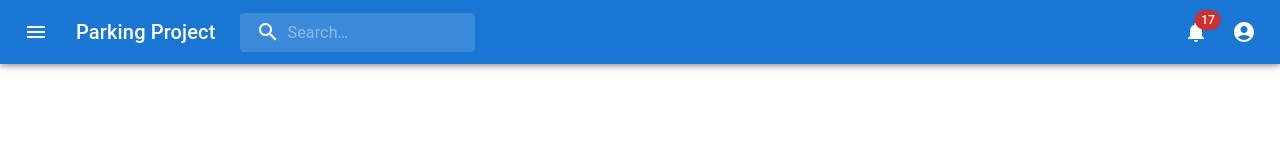
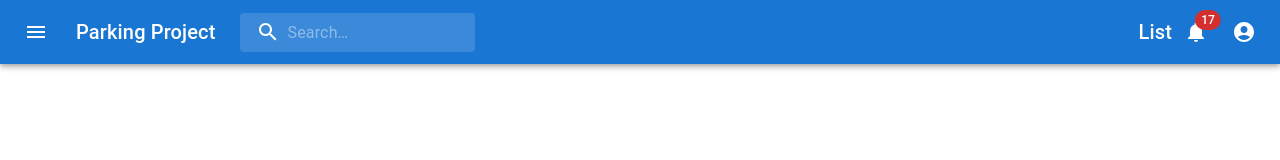
Before and after one commit to hafeefas/HCIParking, a React (Create React App) app: page / in a window 1280 px wide. Shown: the top 160 px of the page. Built offline with nearby package versions, Linux system fonts and the light colour scheme.

Commit message:
list link  added to navbar, need to add drawer functionality

```diff
--- a/src/components/Navbar.js
+++ b/src/components/Navbar.js
@@ -1,61 +1,74 @@
-import * as React from 'react';
-import { styled, alpha } from '@mui/material/styles';
-import AppBar from '@mui/material/AppBar';
-import Box from '@mui/material/Box';
-import Toolbar from '@mui/material/Toolbar';
-import IconButton from '@mui/material/IconButton';
-import Typography from '@mui/material/Typography';
-import InputBase from '@mui/material/InputBase';
-import Badge from '@mui/material/Badge';
-import MenuItem from '@mui/material/MenuItem';
-import Menu from '@mui/material/Menu';
-import MenuIcon from '@mui/icons-material/Menu';
-import SearchIcon from '@mui/icons-material/Search';
-import AccountCircle from '@mui/icons-material/AccountCircle';
-import NotificationsIcon from '@mui/icons-material/Notifications';
-import MoreIcon from '@mui/icons-material/MoreVert';
+import * as React from "react";
+import { styled, alpha } from "@mui/material/styles";
+import AppBar from "@mui/material/AppBar";
+import Box from "@mui/material/Box";
+import Toolbar from "@mui/material/Toolbar";
+import IconButton from "@mui/material/IconButton";
+import Typography from "@mui/material/Typography";
+import InputBase from "@mui/material/InputBase";
+import Badge from "@mui/material/Badge";
+import MenuItem from "@mui/material/MenuItem";
+import Menu from "@mui/material/Menu";
+import MenuIcon from "@mui/icons-material/Menu";
+import SearchIcon from "@mui/icons-material/Search";
+import AccountCircle from "@mui/icons-material/AccountCircle";
+import NotificationsIcon from "@mui/icons-material/Notifications";
+import MoreIcon from "@mui/icons-material/MoreVert";
+import Drawer from "@mui/material/Drawer";
 
-const Search = styled('div')(({ theme }) => ({
-  position: 'relative',
+const Search = styled("div")(({ theme }) => ({
+  position: "relative",
   borderRadius: theme.shape.borderRadius,
   backgroundColor: alpha(theme.palette.common.white, 0.15),
-  '&:hover': {
+  "&:hover": {
     backgroundColor: alpha(theme.palette.common.white, 0.25),
   },
   marginRight: theme.spacing(2),
   marginLeft: 0,
-  width: '100%',
-  [theme.breakpoints.up('sm')]: {
+  width: "100%",
+  [theme.breakpoints.up("sm")]: {
     marginLeft: theme.spacing(3),
-    width: 'auto',
+    width: "auto",
   },
 }));
 
-const SearchIconWrapper = styled('div')(({ theme }) => ({
+const SearchIconWrapper = styled("div")(({ theme }) => ({
   padding: theme.spacing(0, 2),
-  height: '100%',
-  position: 'absolute',
-  pointerEvents: 'none',
-  display: 'flex',
-  alignItems: 'center',
-  justifyContent: 'center',
+  height: "100%",
+  position: "absolute",
+  pointerEvents: "none",
+  display: "flex",
+  alignItems: "center",
+  justifyContent: "center",
 }));
 
 const StyledInputBase = styled(InputBase)(({ theme }) => ({
-  color: 'inherit',
-  '& .MuiInputBase-input': {
+  color: "inherit",
+  "& .MuiInputBase-input": {
     padding: theme.spacing(1, 1, 1, 0),
     // vertical padding + font size from searchIcon
     paddingLeft: `calc(1em + ${theme.spacing(4)})`,
-    transition: theme.transitions.create('width'),
-    width: '100%',
-    [theme.breakpoints.up('md')]: {
-      width: '20ch',
+    transition: theme.transitions.create("width"),
+    width: "100%",
+    [theme.breakpoints.up("md")]: {
+      width: "20ch",
     },
   },
 }));
 
 export default function PrimarySearchAppBar() {
+  // State to control the drawer
+  const [isDrawerOpen, setDrawerOpen] = React.useState(false);
+
+  // Handle opening and closing of the drawer
+  const handleDrawerOpen = () => {
+    setDrawerOpen(true);
+  };
+
+  const handleDrawerClose = () => {
+    setDrawerOpen(false);
+  };
+
   const [anchorEl, setAnchorEl] = React.useState(null);
   const [mobileMoreAnchorEl, setMobileMoreAnchorEl] = React.useState(null);
 
@@ -79,19 +92,19 @@ export default function PrimarySearchAppBar() {
     setMobileMoreAnchorEl(event.currentTarget);
   };
 
-  const menuId = 'primary-search-account-menu';
+  const menuId = "primary-search-account-menu";
   const renderMenu = (
     <Menu
       anchorEl={anchorEl}
       anchorOrigin={{
-        vertical: 'top',
-        horizontal: 'right',
+        vertical: "top",
+        horizontal: "right",
       }}
       id={menuId}
       keepMounted
       transformOrigin={{
-        vertical: 'top',
-        horizontal: 'right',
+        vertical: "top",
+        horizontal: "right",
       }}
       open={isMenuOpen}
       onClose={handleMenuClose}
@@ -101,28 +114,26 @@ export default function PrimarySearchAppBar() {
     </Menu>
   );
 
-  const mobileMenuId = 'primary-search-account-menu-mobile';
+  const mobileMenuId = "primary-search-account-menu-mobile";
   const renderMobileMenu = (
     <Menu
       anchorEl={mobileMoreAnchorEl}
       anchorOrigin={{
-        vertical: 'top',
-        horizontal: 'right',
+        vertical: "top",
+        horizontal: "right",
       }}
       id={mobileMenuId}
       keepMounted
       transformOrigin={{
-        vertical: 'top',
-        horizontal: 'right',
+        vertical: "top",
+        horizontal: "right",
       }}
       open={isMobileMenuOpen}
       onClose={handleMobileMenuClose}
     >
       <MenuItem>
         <IconButton size="large" aria-label="show 4 new mails" color="inherit">
-          <Badge badgeContent={4} color="error">
-
-          </Badge>
+          <Badge badgeContent={4} color="error"></Badge>
         </IconButton>
         <p>Messages</p>
       </MenuItem>
@@ -153,10 +164,13 @@ export default function PrimarySearchAppBar() {
     </Menu>
   );
 
+
+
   return (
     <Box sx={{ flexGrow: 1 }}>
       <AppBar position="static">
         <Toolbar>
+
           <IconButton
             size="large"
             edge="start"
@@ -166,11 +180,12 @@ export default function PrimarySearchAppBar() {
           >
             <MenuIcon />
           </IconButton>
+
           <Typography
             variant="h6"
             noWrap
             component="div"
-            sx={{ display: { xs: 'none', sm: 'block' } }}
+            sx={{ display: { xs: "none", sm: "block" } }}
           >
             Parking Project
           </Typography>
@@ -180,11 +195,23 @@ export default function PrimarySearchAppBar() {
             </SearchIconWrapper>
             <StyledInputBase
               placeholder="Search…"
-              inputProps={{ 'aria-label': 'search' }}
+              inputProps={{ "aria-label": "search" }}
             />
           </Search>
           <Box sx={{ flexGrow: 1 }} />
-          <Box sx={{ display: { xs: 'none', md: 'flex' } }}>
+          {/* Add text "list" to open the drawer */}
+          <Typography
+            variant="h6"
+            noWrap
+            component="div"
+            sx={{ display: { xs: "none", sm: "block" }, cursor: "pointer" }}
+            onClick={handleDrawerOpen}
+          >
+            List
+          </Typography>
+
+
+          <Box sx={{ display: { xs: "none", md: "flex" } }}>
             <IconButton
               size="large"
               aria-label="show 17 new notifications"
@@ -206,7 +233,7 @@ export default function PrimarySearchAppBar() {
               <AccountCircle />
             </IconButton>
           </Box>
-          <Box sx={{ display: { xs: 'flex', md: 'none' } }}>
+          <Box sx={{ display: { xs: "flex", md: "none" } }}>
             <IconButton
               size="large"
               aria-label="show more"
```
Also changed, not shown: src/styles.css (+13 -0 lines).
